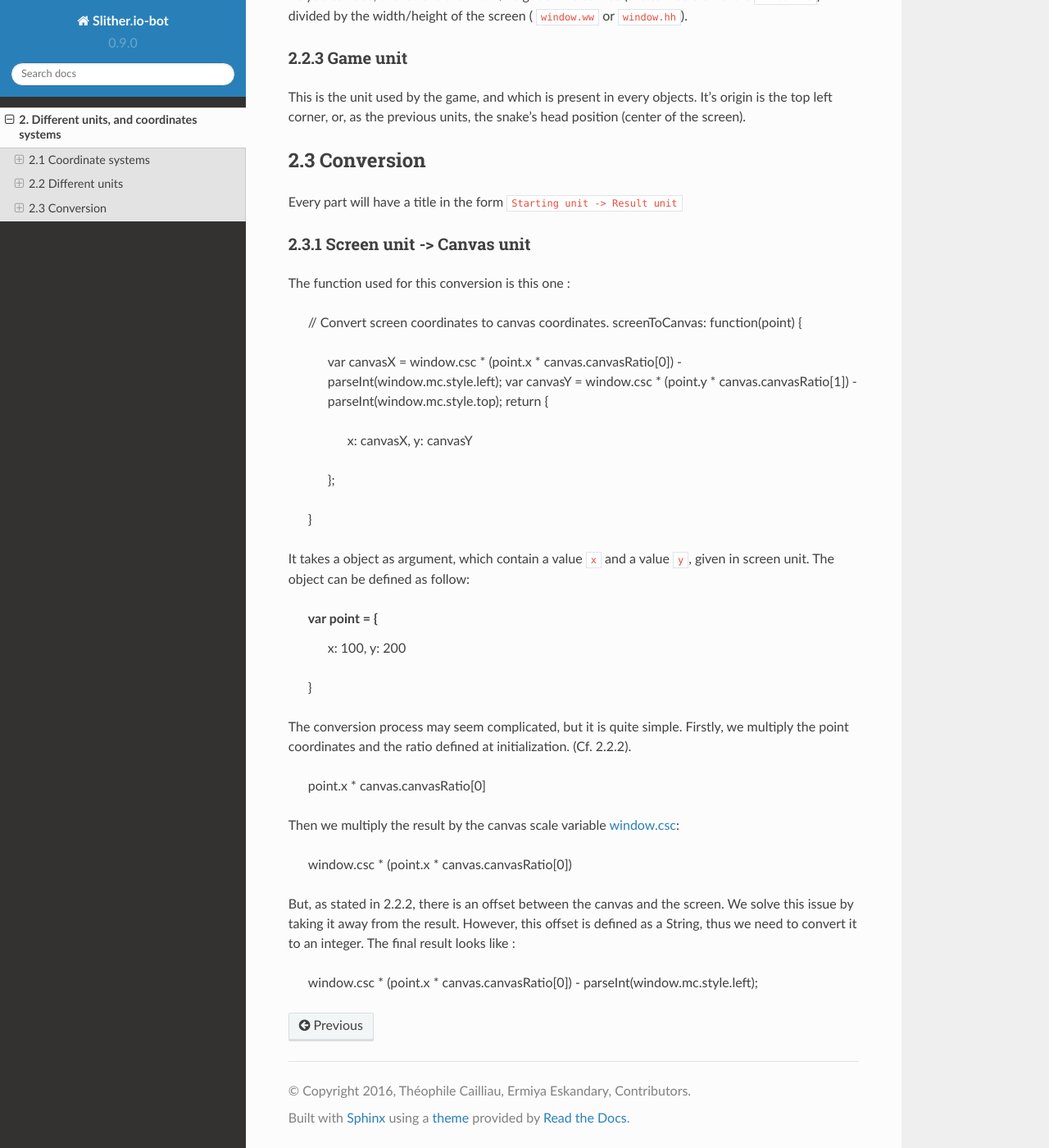
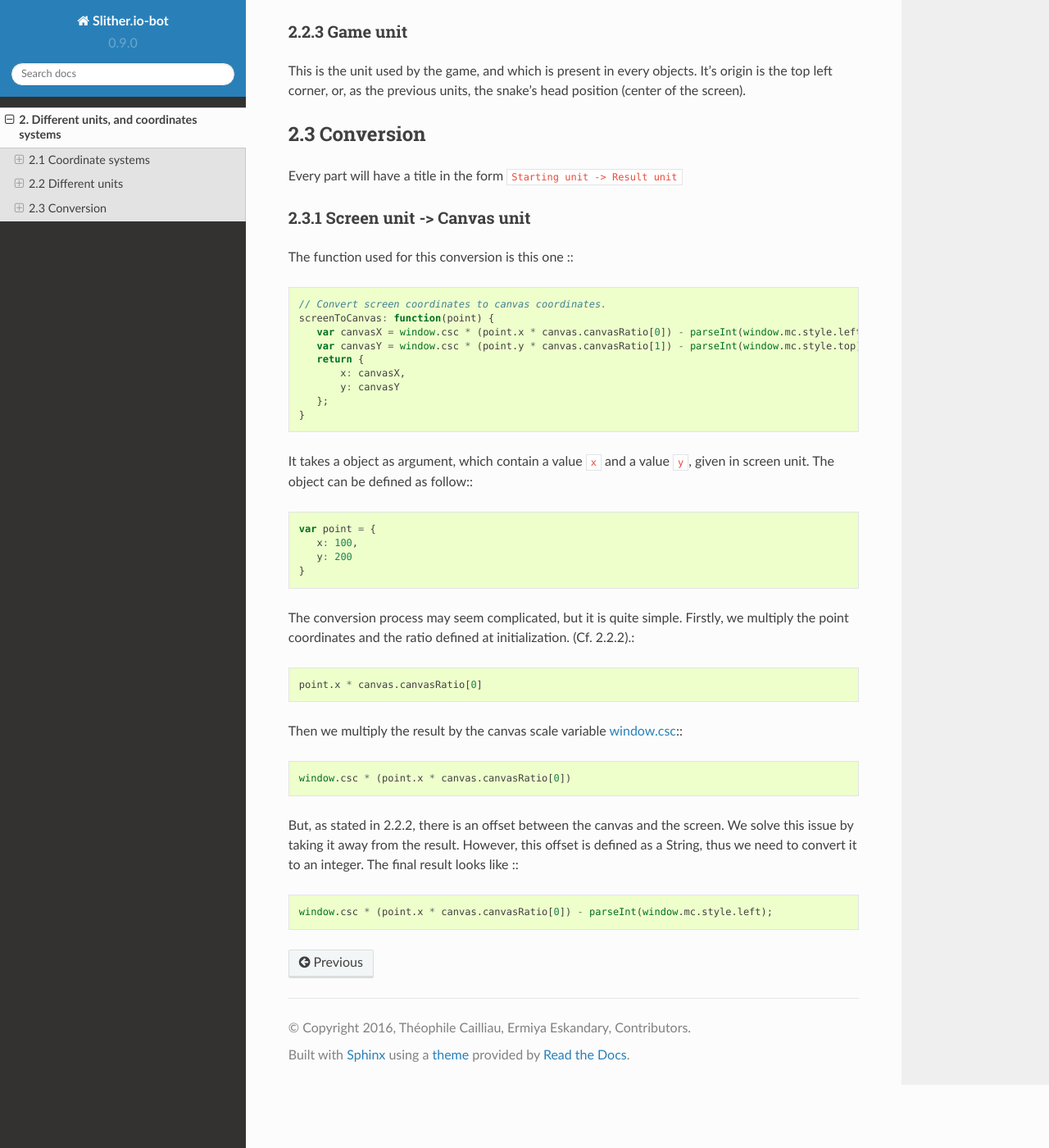
Before and after one commit to ermiyaeskandary/Slither.io-bot, a Sphinx documentation site: the page built from docs/conversion_algorithms.rst, in a window 1280 px wide and 1400 px high, scrolled down 2850 px. Shown: the whole window at 82% size. Built offline with Sphinx 7.4.7 and the Read the Docs theme 2.0.0, drawn with Linux system fonts in a browser that asks for light colours; some of the changed text lies outside the part shown.

Commit message:
Fix code blocks

```diff
--- a/docs/conversion_algorithms.rst
+++ b/docs/conversion_algorithms.rst
@@ -62,7 +62,7 @@ This is the unit used by the game for mouse input. Basically, they are cartesian
 
 This is the unit used by the canvas to draw every elements. As before, cartesian coordinates, origin is the top left corner or the canvas center, but the canvas element doesn't start at screen unit :math:`(0, 0)`. Instead, there is an offset relative to window size. Also, the canvas size has not much to do with window size.
 
-On initialization, an array containing the ratio between the canvas size and the window size is created. This ratio is stored inside ``canvasRatio[]``, which is defined as follow :
+On initialization, an array containing the ratio between the canvas size and the window size is created. This ratio is stored inside ``canvasRatio[]``, which is defined as follow :::
 
     var canvasRatio = [window.mc.width / window.ww, window.mc.height /
         window.hh
@@ -83,34 +83,34 @@ Every part will have a title in the form ``Starting unit -> Result unit``
 2.3.1 Screen unit -> Canvas unit
 --------------------------------
 
-The function used for this conversion is this one :
+The function used for this conversion is this one :::
 
-   // Convert screen coordinates to canvas coordinates.
-   screenToCanvas: function(point) {
+    // Convert screen coordinates to canvas coordinates.
+    screenToCanvas: function(point) {
        var canvasX = window.csc * (point.x * canvas.canvasRatio[0]) - parseInt(window.mc.style.left);
        var canvasY = window.csc * (point.y * canvas.canvasRatio[1]) - parseInt(window.mc.style.top);
        return {
            x: canvasX,
            y: canvasY
        };
-   }
+    }
 
-It takes a object as argument, which contain a value ``x`` and a value ``y``, given in screen unit. The object can be defined as follow:
+It takes a object as argument, which contain a value ``x`` and a value ``y``, given in screen unit. The object can be defined as follow:::
 
-   var point = {
+    var point = {
        x: 100,
        y: 200
-   }
+    }
 
 The conversion process may seem complicated, but it is quite simple.
-Firstly, we multiply the point coordinates and the ratio defined at initialization. (Cf. 2.2.2).
+Firstly, we multiply the point coordinates and the ratio defined at initialization. (Cf. 2.2.2).::
 
-   point.x * canvas.canvasRatio[0]
+    point.x * canvas.canvasRatio[0]
 
-Then we multiply the result by the canvas scale variable `window.csc <http://slitherio-bot.readthedocs.io/en/docs/game-variables.html>`_:
+Then we multiply the result by the canvas scale variable `window.csc <http://slitherio-bot.readthedocs.io/en/docs/game-variables.html>`_:::
 
-   window.csc * (point.x * canvas.canvasRatio[0])
+    window.csc * (point.x * canvas.canvasRatio[0])
 
-But, as stated in 2.2.2, there is an offset between the canvas and the screen. We solve this issue by taking it away from the result. However, this offset is defined as a String, thus we need to convert it to an integer. The final result looks like :
+But, as stated in 2.2.2, there is an offset between the canvas and the screen. We solve this issue by taking it away from the result. However, this offset is defined as a String, thus we need to convert it to an integer. The final result looks like :::
 
-   window.csc * (point.x * canvas.canvasRatio[0]) - parseInt(window.mc.style.left);
+    window.csc * (point.x * canvas.canvasRatio[0]) - parseInt(window.mc.style.left);
```
